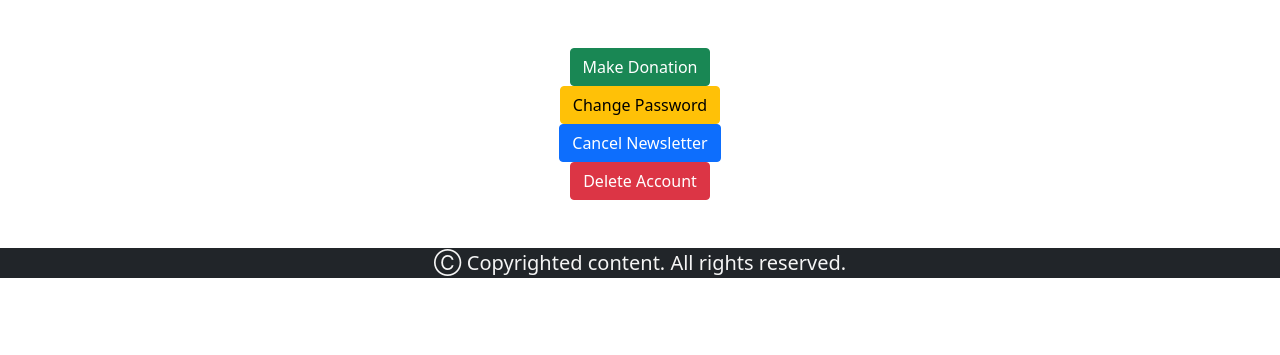
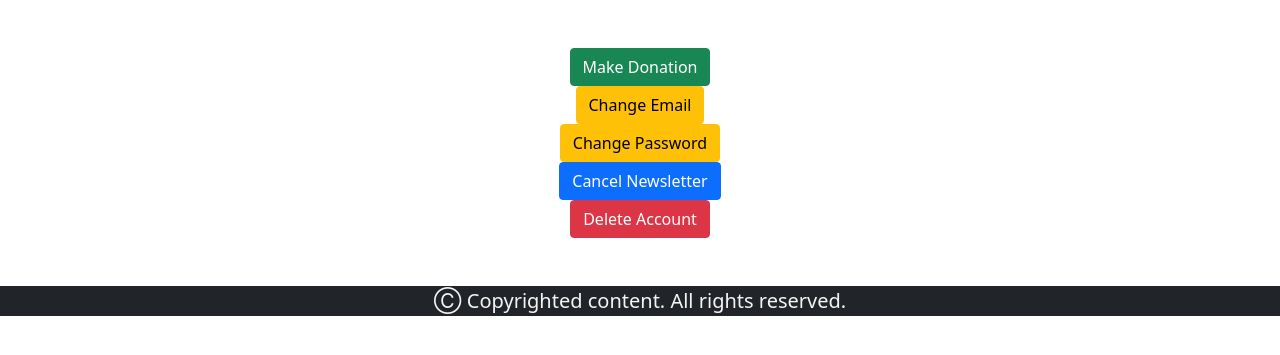
Before and after one commit to DoMonkysFly7/CS50-Fnal-Project, a Flask app: page /my_account in a window 1280 px wide. Shown: the part 119-474 px from the top of the page. Run offline with Flask 2, Linux system fonts and the light colour scheme; a user stored in the database is signed in; some libraries are stand-ins or nearby versions.

Commit message:
Commit 27#

```diff
--- a/app.py
+++ b/app.py
@@ -11,7 +11,7 @@ from werkzeug.security import check_password_hash, generate_password_hash
 from datetime import datetime
 from flask_mail import Mail, Message
 
-from helpers import apology, login_required
+from helpers import apology, login_required, email_validation, input_validation
 
 # Configure application
 app = Flask(__name__)
@@ -631,6 +631,44 @@ def change_pass():
     else:
         return render_template("change_pass.html")
 
+@login_required
+@app.route("/change_email", methods=["GET", "POST"])
+def change_email():
+    """Here users can choose to change their email address"""
+
+    # If they send the form
+    if request.method == "POST":
+
+        # Get user and inputs
+        user = session['user_id']
+
+        email = request.form.get('new_email')
+
+        # Email validation
+        if email_validation(email, email_characters) != 0:
+            return apology("Provide valid email address", 403)
+
+        if input_validation(email, forbidden_characters) != 0:
+            output = input_validation(email, forbidden_characters)
+            return apology("Forbidden character: " + forbidden_characters[output],  400)
+
+
+        # Change email address
+        db.execute("UPDATE users SET email=? WHERE id=?", email, user)
+
+        # Send confirmation email
+        # mail_msg = Message("Email successfully changed!", sender='purryadopt@outlook.com', recipients=[email])
+        # mail_msg.body = "You have succesfully changed your email!"
+
+        # mail.send(mail_msg)
+
+        # Done, redirect to My Account
+        return redirect("/my_account")
+
+    # Just accessing the page via GET
+    else:
+        return render_template("/change_email.html")
+
 
 @app.route("/logout")
 def logout():
--- a/helpers.py
+++ b/helpers.py
@@ -5,6 +5,25 @@ import urllib.parse
 from flask import redirect, render_template, request, session
 from functools import wraps
 
+
+# Creating my own methods for simplyfing code and avoding copy & paste in app.py
+def email_validation(email, email_characters):
+    """Email validation"""
+
+    for i in range(len(email_characters)):
+        if email_characters[i] not in email:
+            return i
+
+    return 0
+
+def input_validation(input, forbidden_characters):
+    """Validate any input against forbidden characters"""
+
+    for i in range(len(forbidden_characters)):
+            if forbidden_characters[i] in input:
+                return 1
+
+    return 0
 
 def apology(message, code=400):
     """Render message as an apology to user."""
--- a/templates/my_account.html
+++ b/templates/my_account.html
@@ -9,6 +9,11 @@
     <div>
         <a class="btn btn-success" id="make_donation_button" href="/donations">Make Donation</a>
     </div>
+
+    <div>
+        <a class="btn btn-warning" id="change_email_button" href="/change_email">Change Email</a>
+    </div>
+
 
     <div>
         <a class="btn btn-warning" id="change_pass_button" href="/change_pass">Change Password</a>
```
Also changed, not shown: templates/change_email.html (added, +19 -0 lines), adoption.db, static/change_email_cat.png (added), 2 other files.
